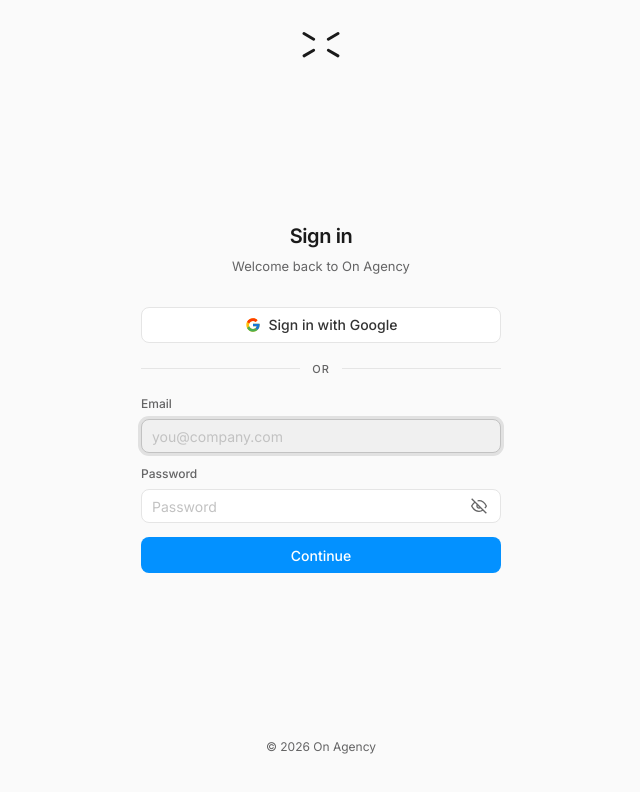
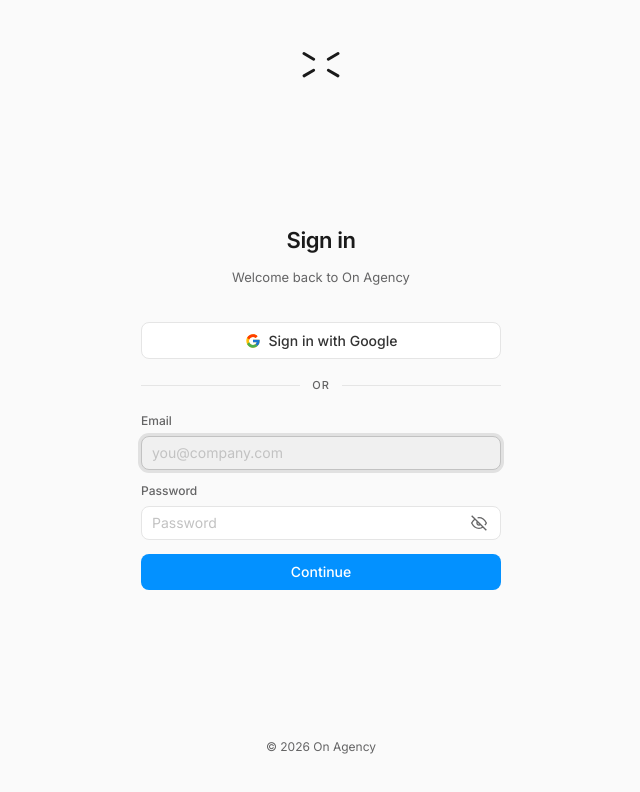
Before and after one commit to onagencyai/on-agency-dashboard, a Next.js app: page /sign-in in a window 1280 px wide. Shown: the top 792 px of the page, without its empty margins (319-959 px from the left). Built offline with nearby package versions, Linux system fonts and the light colour scheme; no server answers.

Commit message:
Fine-tune sign-in page spacing and sizing
- Sign in heading: 20px → 22px, gap below 8 → 13px
- Welcome back gap below: 30 → 35px
- Google button: 36px → 37px
- Logo top padding: 32px → 52px

Co-Authored-By: Claude Sonnet 4.6 <noreply@anthropic.com>

```diff
--- a/app/(auth)/sign-in/page.tsx
+++ b/app/(auth)/sign-in/page.tsx
@@ -156,7 +156,7 @@ export default function SignInPage() {
           justify-content: center;
           gap: 8px;
           width: 100%;
-          height: 36px;
+          height: 37px;
           padding: 0 14px;
           background: var(--oa-surface-base);
           border: 1px solid var(--oa-border-default);
@@ -199,7 +199,7 @@ export default function SignInPage() {
           style={{
             display: "flex",
             justifyContent: "center",
-            padding: "32px 0 0",
+            padding: "52px 0 0",
             color: "var(--oa-content-strong)",
             position: "relative",
             zIndex: 2,
@@ -215,12 +215,12 @@ export default function SignInPage() {
             <h1
               style={{
                 color: "var(--oa-content-strong)",
-                fontSize: "20px",
+                fontSize: "22px",
                 fontWeight: 600,
                 letterSpacing: "-0.02em",
                 lineHeight: 1.3,
                 textAlign: "center",
-                marginBottom: 8,
+                marginBottom: 13,
                 marginTop: 0,
               }}
             >
@@ -234,7 +234,7 @@ export default function SignInPage() {
                 fontSize: "13px",
                 textAlign: "center",
                 lineHeight: 1.5,
-                marginBottom: 30,
+                marginBottom: 35,
               }}
             >
               Welcome back to On Agency
```
